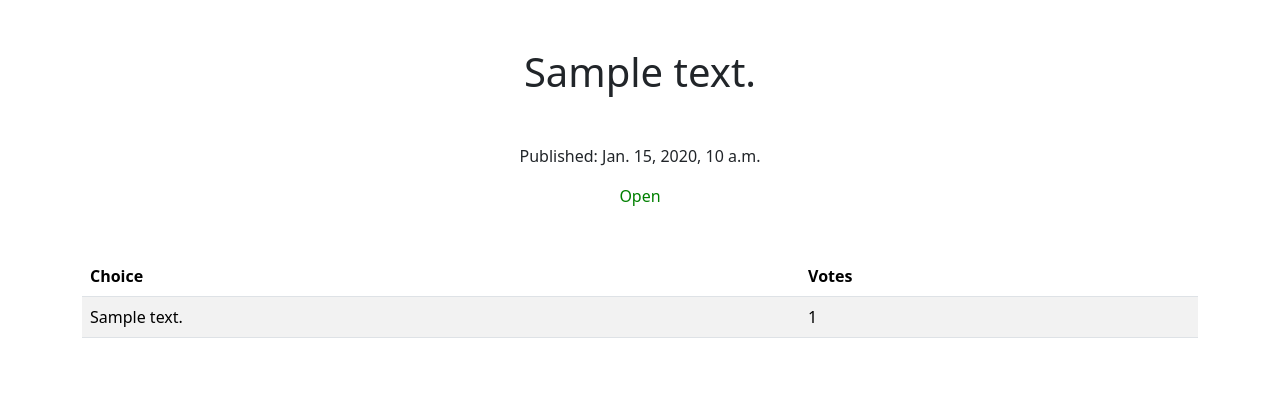
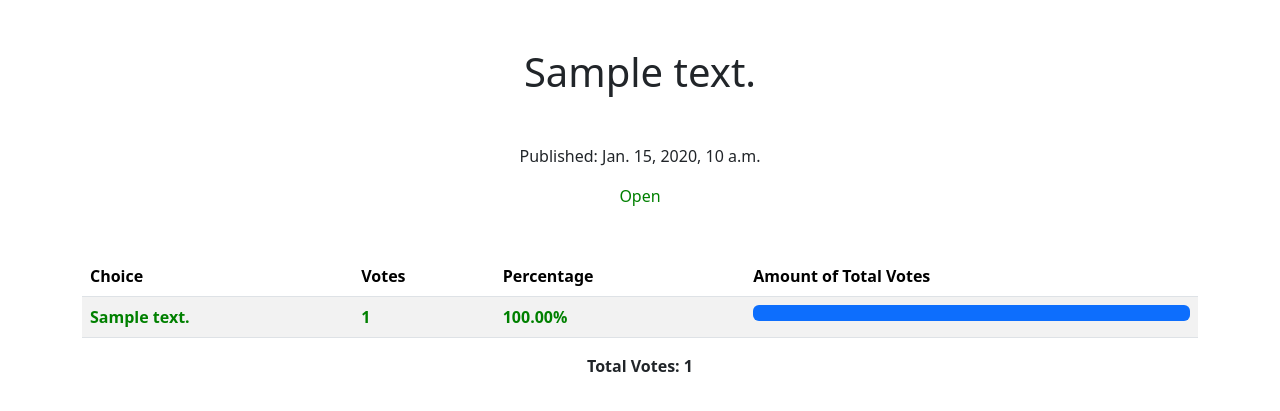
Before and after one commit to LiamSpatola/DigiVote, a Django app: page /details/1 in a window 1280 px wide. Shown: the part 56-467 px from the top of the page. Run offline with Django 5.2, Linux system fonts and the light colour scheme; a user stored in the database is signed in; tables that the repository leaves empty hold one stand-in row (values such as "Sample post").

Commit message:
Made the poll details view more informative (added progress bar, percentages, winner highlighting, and total vote count)

```diff
--- a/digivote/vote/templates/details.html
+++ b/digivote/vote/templates/details.html
@@ -12,16 +12,25 @@
             <tr>
                 <th>Choice</th>
                 <th>Votes</th>
+                <th>Percentage</th>
+                <th>Amount of Total Votes</th>
             </tr>
         </thead>
         <tbody>
             {% for choice in choices %}
             <tr>
-                <td>{{ choice.choice_text }}</td>
-                <td>{{ choice.votes }}</td>
+                <td><span {% if choice.choice in winners %} style="color: green; font-weight: bold;" {% endif %}>{{ choice.choice.choice_text }}</span></td>
+                <td><span {% if choice.choice in winners %} style="color: green; font-weight: bold;" {% endif %}>{{ choice.choice.votes }}</span></td>
+                <td><span {% if choice.choice in winners %} style="color: green; font-weight: bold;" {% endif %}>{{ choice.percentage|floatformat:2 }}%</span></td>
+                <td>
+                    <div class="progress">
+                        <div class="progress-bar" role="progressbar" style="width: {{ choice.percentage }}%;" aria-valuenow="{{ choice.percentage }}" aria-valuemin="0" aria-valuemax="100"></div>
+                    </div>
+                </td>
             </tr>
             {% endfor %}
         </tbody>
     </table>
+    <p class="text-center"><strong>Total Votes: {{ total_votes }}</strong></p>
 </div>
 {% endblock %}
--- a/digivote/vote/views.py
+++ b/digivote/vote/views.py
@@ -51,7 +51,31 @@ def polls(request):
 def details(request, poll_id):
     poll = get_object_or_404(Poll, pk=poll_id)
     choices = Choice.objects.filter(poll=poll)
-    context = {"poll": poll, "choices": choices}
+    total_votes = sum(choice.votes for choice in choices)
+    highest_vote = max(choice.votes for choice in choices)
+
+    if total_votes <= 0:
+        winners = []
+    else:
+        winners = [choice for choice in choices if choice.votes == highest_vote]
+
+    choices_with_percentage = []
+    for choice in choices:
+        if total_votes > 0:
+            vote_percentage = round((choice.votes / total_votes) * 100, 2)
+        else:
+            vote_percentage = 0
+
+        choices_with_percentage.append(
+            {"choice": choice, "percentage": vote_percentage}
+        )
+
+    context = {
+        "poll": poll,
+        "choices": choices_with_percentage,
+        "winners": winners,
+        "total_votes": total_votes,
+    }
     return render(request, "details.html", context)
 
 
```
